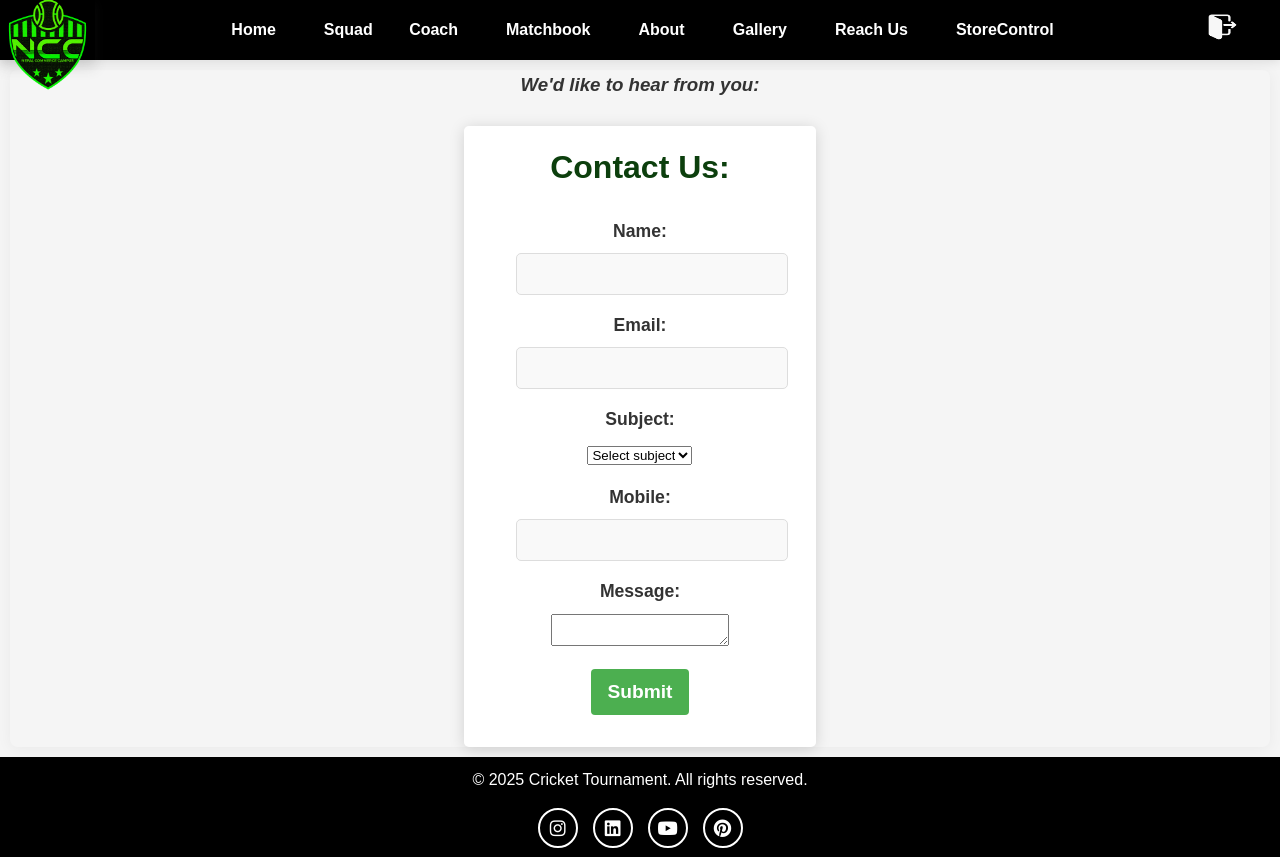
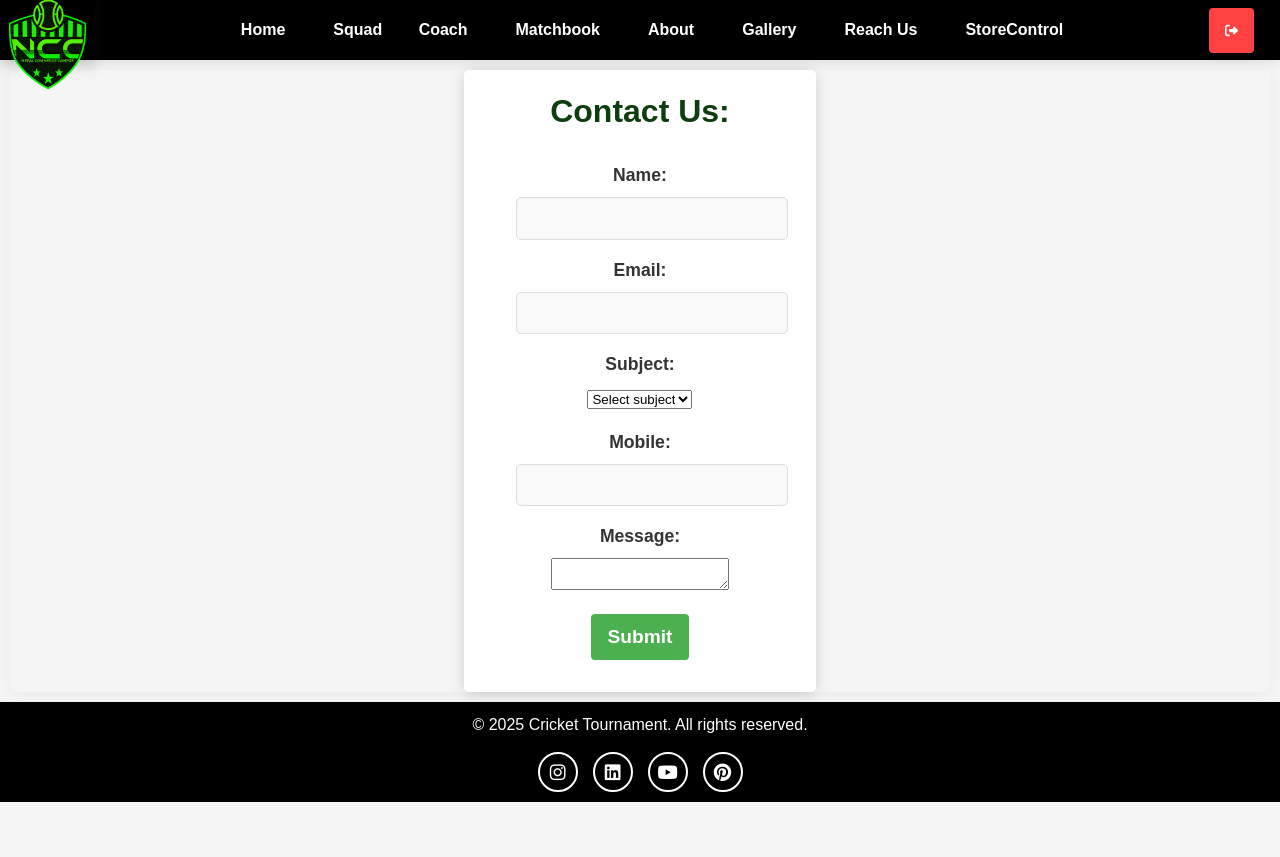
Before and after one commit to regmiaashish/cricket-management-system, a Django app: page /tournament/contact/ in a window 1280 px wide. Shown: the top 857 px of the page. Run offline with Django 5.2, Linux system fonts and the light colour scheme; the visitor is signed in with stand-in values (Sample User, id 1).

Commit message:
Updated the logout button

```diff
--- a/store/templates/store/shop.html
+++ b/store/templates/store/shop.html
@@ -10,7 +10,7 @@
         <div class="product-grid">
             <div class="product-card">
                 <div class="product-image">
-                        <a href="#">
+                        <a href="product_detail.html">
                             {% if data.image %}
                          <img src="{{ data.image.url }}" alt="Product Image">
                            {% else %}
--- a/tournament/static/tournament/css/main.css
+++ b/tournament/static/tournament/css/main.css
@@ -367,4 +367,78 @@ h1 span {
     color: #000000;
     font-weight:lighter;
     margin-top: 5px;
-}
+  }
+
+
+
+  /* For the logout button */
+
+
+
+  /* From Uiverse.io by vinodjangid07 */
+.Btn {
+    display: flex;
+    align-items: center;
+    justify-content: flex-start;
+    width: 45px;
+    height: 45px;
+    border: none;
+    border-radius: 50%;
+    cursor: pointer;
+    position: relative;
+    overflow: hidden;
+    transition-duration: .3s;
+    box-shadow: 2px 2px 10px rgba(0, 0, 0, 0.199);
+    background-color: rgb(255, 65, 65);
+  }
+
+  /* plus sign */
+  .sign {
+    width: 100%;
+    transition-duration: .3s;
+    display: flex;
+    align-items: center;
+    justify-content: center;
+  }
+
+  .sign svg {
+    width: 17px;
+  }
+
+  .sign svg path {
+    fill: white;
+  }
+  /* text */
+  .text {
+    position: absolute;
+    right: 0%;
+    width: 0%;
+    opacity: 0;
+    color: rgb(255, 255, 255);
+    font-size: 1em;
+    font-weight: 300;
+    transition-duration: .3s;
+  }
+  /* hover effect on button width */
+  .Btn:hover {
+    width: 125px;
+    border-radius: 40px;
+    transition-duration: .3s;
+  }
+
+  .Btn:hover .sign {
+    width: 30%;
+    transition-duration: .3s;
+    padding-left: 20px;
+  }
+  /* hover effect button's text */
+  .Btn:hover .text {
+    opacity: 1;
+    width: 70%;
+    transition-duration: .3s;
+    padding-right: 10px;
+  }
+  /* button click effect*/
+  .Btn:active {
+    transform: translate(2px ,2px);
+  }
--- a/tournament/templates/tournament/base.html
+++ b/tournament/templates/tournament/base.html
@@ -75,8 +75,18 @@
                             src="{% static 'tournament/images/shop2.png'%}" height="35px" width="40px"></a>
                 </li>
                 {% endif %}
-                <li class="nav-item"><a href="{% url 'logout' %}" class="nav-link">
-                    <img src="{% static 'tournament/images/logout1.png'%}" height="28px" width="30px"></a>
+                <li class="nav-item"><!-- From Uiverse.io by Lealdos -->
+                    <!-- From Uiverse.io by vinodjangid07 -->
+                    <a  class="Btn" href="{% url 'logout' %}" >
+
+                        <div class="sign"><svg viewBox="0 0 512 512">
+                                <path
+                                    d="M377.9 105.9L500.7 228.7c7.2 7.2 11.3 17.1 11.3 27.3s-4.1 20.1-11.3 27.3L377.9 406.1c-6.4 6.4-15 9.9-24 9.9c-18.7 0-33.9-15.2-33.9-33.9l0-62.1-128 0c-17.7 0-32-14.3-32-32l0-64c0-17.7 14.3-32 32-32l128 0 0-62.1c0-18.7 15.2-33.9 33.9-33.9c9 0 17.6 3.6 24 9.9zM160 96L96 96c-17.7 0-32 14.3-32 32l0 256c0 17.7 14.3 32 32 32l64 0c17.7 0 32 14.3 32 32s-14.3 32-32 32l-64 0c-53 0-96-43-96-96L0 128C0 75 43 32 96 32l64 0c17.7 0 32 14.3 32 32s-14.3 32-32 32z">
+                                </path>
+                            </svg></div>
+                            <div class="text">Logout</div>
+                    </a>
+
                 <li>
             </ul>
         </nav>
@@ -97,7 +107,9 @@
 
             <h1 class="animate">If you <span style="color:rgb(195, 8, 8)"> Don't</span> <br>
                 <p> <span style="color: rgb(12, 121, 32);">Practice</span> ,</p>
-                You <span style="color: rgb(195, 8, 8);">Don't</span><br> Deserve to <span style="color: rgb(38, 35, 176);">Win</span> .</h1>
+                You <span style="color: rgb(195, 8, 8);">Don't</span><br> Deserve to <span
+                    style="color: rgb(38, 35, 176);">Win</span> .
+            </h1>
             <div class="news">
                 <div class="heading-slider">
                     <p class="headline"> ⭐Top News<i class="wrap"></i>
@@ -123,8 +135,10 @@
     <footer class="footer">
         <p>© 2025 Cricket Tournament. All rights reserved.</p>
         <div class="social-icons">
-            <a href="https://www.instagram.com/regs.exe" class="icon instagram" aria-label="Instagram"><i class="fab fa-instagram"></i></a>
-            <a href="https://www.linkedin.com/in/aashish-regmi-228868309/" class="icon linkedin" aria-label="Linkedin"><i class="fab fa-linkedin"></i></a>
+            <a href="https://www.instagram.com/regs.exe" class="icon instagram" aria-label="Instagram"><i
+                    class="fab fa-instagram"></i></a>
+            <a href="https://www.linkedin.com/in/aashish-regmi-228868309/" class="icon linkedin"
+                aria-label="Linkedin"><i class="fab fa-linkedin"></i></a>
             <a href="#" class="icon youtube" aria-label="YouTube"><i class="fab fa-youtube"></i></a>
             <a href="#" class="icon pinterest" aria-label="Pinterest"><i class="fab fa-pinterest"></i></a>
         </div>
@@ -136,4 +150,5 @@
     <script src="{% static 'tournament/js/stats.js' %}"></script>
     <script src="{% static 'tournament/js/galleryslider.js' %}"></script>
 </body>
+
 </html>
--- a/tournament/templates/tournament/contact.html
+++ b/tournament/templates/tournament/contact.html
@@ -3,7 +3,6 @@
 {% load static %}
 
 <main class="content">
-  <h3><i>We'd like to hear from you:</i></h3><br>
   <div class="login-container">
     <h2>Contact Us:</h2>
     <form method="post" action="https://api.web3forms.com/submit" onsubmit="return validateForm();">
```
Also changed, not shown: 1 other file. Lines whose indentation alone changed are shown as unchanged.
